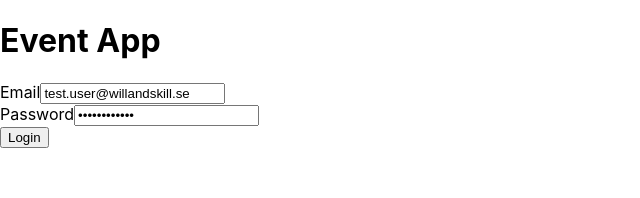
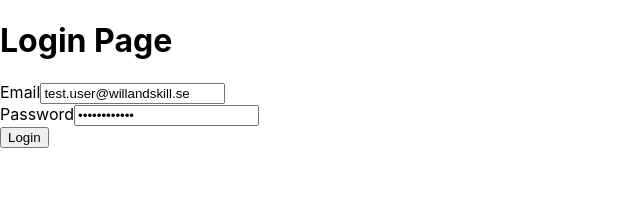
Before and after one commit to henningsover/js-lessons-event-app, a React (Create React App) app: page / in a window 1280 px wide. Shown: the top 198 px of the page, without its empty margins (0-640 px from the left). Built offline with nearby package versions, Linux system fonts and the light colour scheme.

Commit message:
Create LoginPage.jsx

```diff
--- a/src/App.js
+++ b/src/App.js
@@ -1,12 +1,11 @@
 import React from "react";
-import LoginForm from "./components/LoginForm";
 import { Switch, Route } from "react-router-dom";
+import LoginPage from "./pages/LoginPage";
 
 function App() {
   return (
     <div>
-      <h1>Event App</h1>
-      <LoginForm />
+      <LoginPage />
     </div>
   );
 }
--- /dev/null
+++ b/src/pages/LoginPage.jsx
@@ -0,0 +1,11 @@
+import React from "react";
+import LoginForm from "../components/LoginForm";
+
+export default function LoginPage() {
+  return (
+    <div>
+      <h1>Login Page</h1>
+      <LoginForm />
+    </div>
+  );
+}
```
